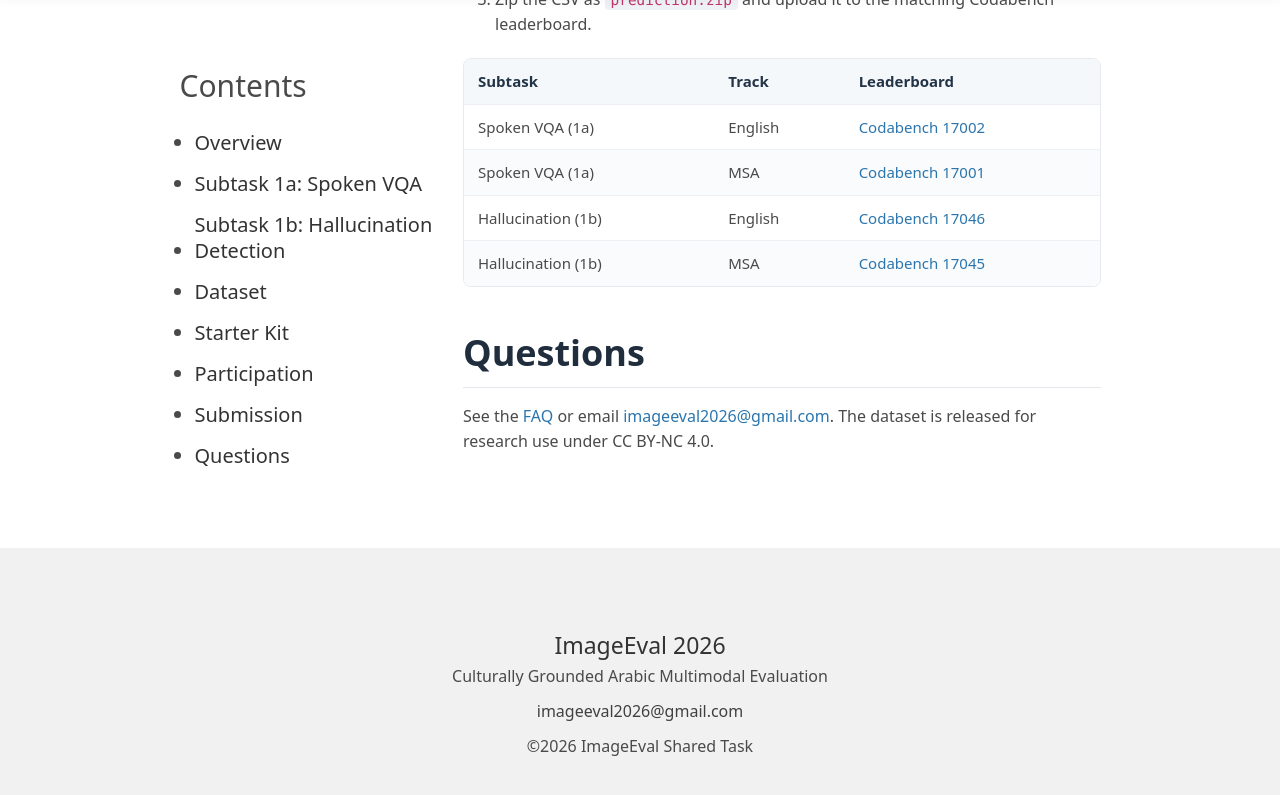
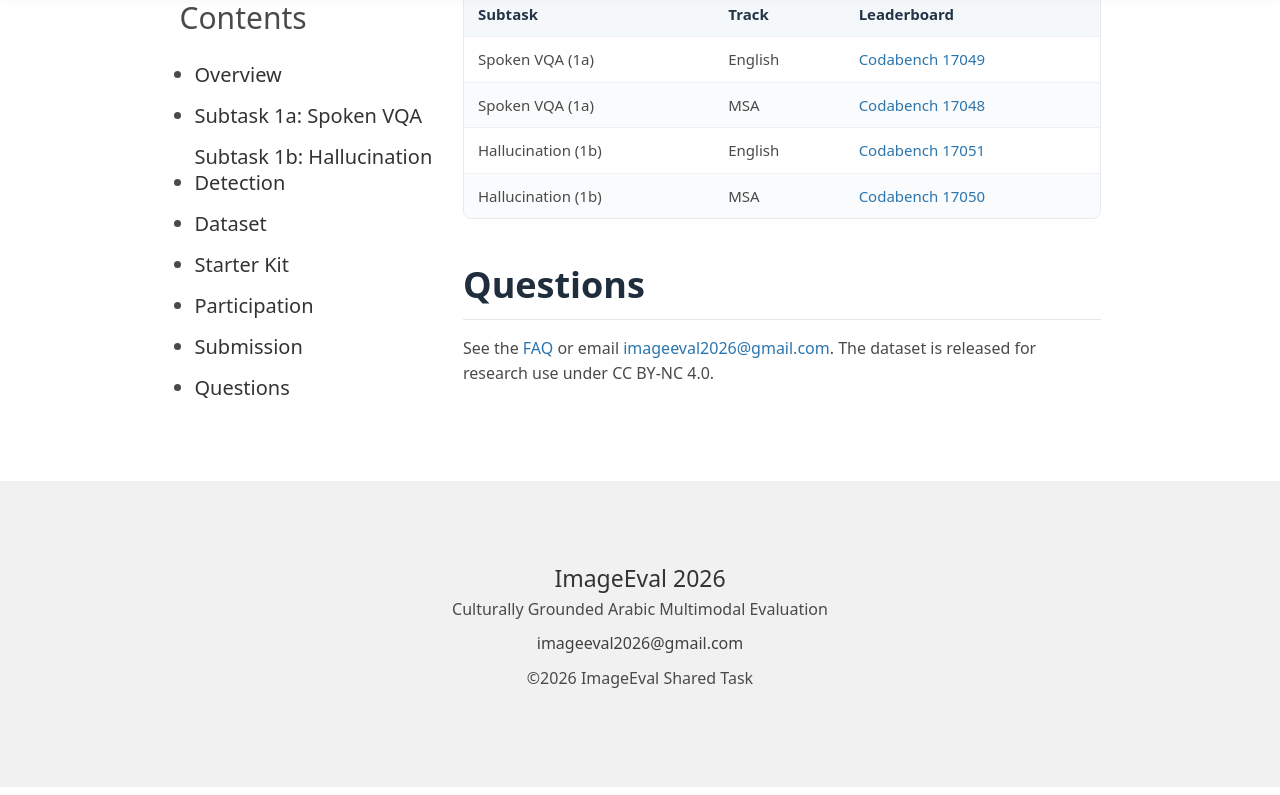
Before and after one commit to ImageEval2026/ImageEval2026.github.io, a Jekyll site: the page built from task1.md, in a window 1280 px wide and 900 px high, scrolled down 5317 px, cut to the strip 105-900 px from the top of the window. Built offline with Jekyll 4.4.1, drawn with Linux system fonts in a browser that asks for light colours.

Commit message:
Task 1: update Codabench links to re-uploaded comps; show test split row (#10)
1a: 17048 (MSA) / 17049 (EN); 1b: 17050 (MSA) / 17051 (EN).
Uncomment the `test` row (1,000 items) in the splits table.

Co-authored-by: Claude Opus 4.8 <noreply@anthropic.com>

```diff
--- a/task1.md
+++ b/task1.md
@@ -169,10 +169,10 @@ Every registered team is expected to submit a short **system description paper**
 
 | Subtask | Track | Leaderboard |
 |---|---|---|
-| Spoken VQA (1a) | English | [Codabench 17002](https://www.codabench.org/competitions/17002/) |
-| Spoken VQA (1a) | MSA | [Codabench 17001](https://www.codabench.org/competitions/17001/) |
-| Hallucination (1b) | English | [Codabench 17046](https://www.codabench.org/competitions/17046/) |
-| Hallucination (1b) | MSA | [Codabench 17045](https://www.codabench.org/competitions/17045/) |
+| Spoken VQA (1a) | English | [Codabench 17049](https://www.codabench.org/competitions/17049/) |
+| Spoken VQA (1a) | MSA | [Codabench 17048](https://www.codabench.org/competitions/17048/) |
+| Hallucination (1b) | English | [Codabench 17051](https://www.codabench.org/competitions/17051/) |
+| Hallucination (1b) | MSA | [Codabench 17050](https://www.codabench.org/competitions/17050/) |
 
 ## Questions
 
```
Also changed, not shown: other parts of task1.md (+1 -1 lines).
